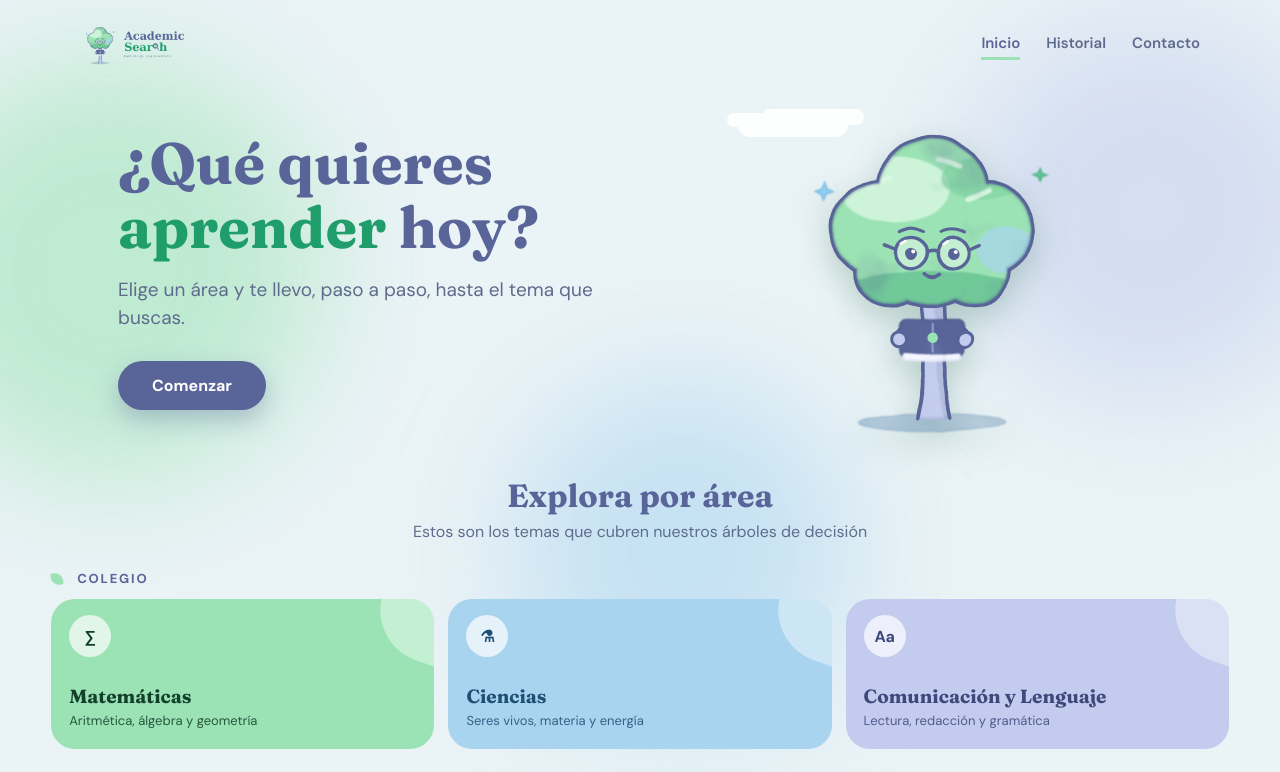
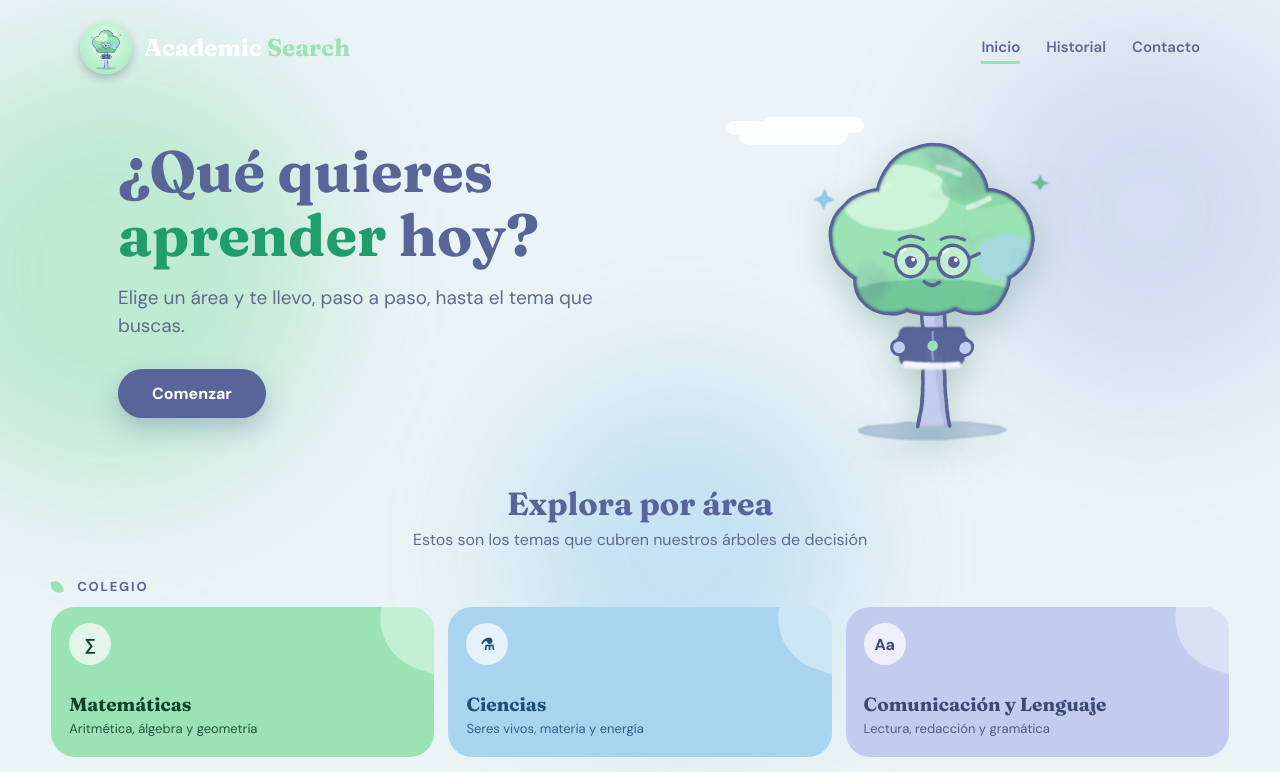
Before and after one commit to Castill025/Academic_Search, a plain HTML site: page docs/index.html in a window 1280 px wide. Shown: the top 772 px of the page. Drawn offline with Linux system fonts and the light colour scheme.

```diff
--- a/docs/index.html
+++ b/docs/index.html
@@ -13,7 +13,8 @@
 <body>
     <header class="header">
         <a href="index.html" class="marca">
-          <img src="logo-completo.png" alt="Academic Search">
+          <span class="marca-medallon"><img src="mascota.png" alt="Mascota de Academic Search"></span>
+          <b class="marca-nombre">Academic <span>Search</span></b>
         </a>
 
         <nav class="menu" aria-label="Principal">
--- a/docs/prueba.css
+++ b/docs/prueba.css
@@ -72,9 +72,45 @@ body{
   padding:22px 40px 0;
 }
 
-.marca{ white-space:nowrap; font-family:'Fraunces',Georgia,serif; font-weight:700; font-size:24px; color:var(--kashmir); text-decoration:none }
 .marca span{ color:var(--verde) }
-.marca img{ height:44px; width:auto; display:block }
+
+.header .marca{
+  display:flex;
+  align-items:center;
+  gap:12px;
+  text-decoration:none;
+  padding:0;
+  background:none;
+}
+
+/* círculo menta detrás de la mascota */
+.marca-medallon{
+  width:52px;
+  height:52px;
+  border-radius:50%;
+  display:flex;
+  align-items:center;
+  justify-content:center;
+  background:radial-gradient(circle at 50% 40%,#E9FFF1,#9BE3B4);
+  box-shadow:0 4px 10px rgba(18,28,70,.25);
+  flex-shrink:0;
+}
+.marca-medallon img{
+  height:42px;
+  width:auto;
+}
+
+/* nombre en texto */
+.marca-nombre{
+  font-family:'Fraunces',Georgia,serif;
+  font-size:24px;
+  line-height:1;
+  color:#fff;
+  white-space:nowrap;
+}
+.marca-nombre span{
+  color:#9BE3B4;
+}
 
 #navlinks{ display:flex; align-items:center; gap:26px }
 #navlinks a{ white-space:nowrap; color:var(--suave); text-decoration:none; font-weight:600; font-size:15px; padding:4px 0; border-bottom:3px solid transparent }
```
